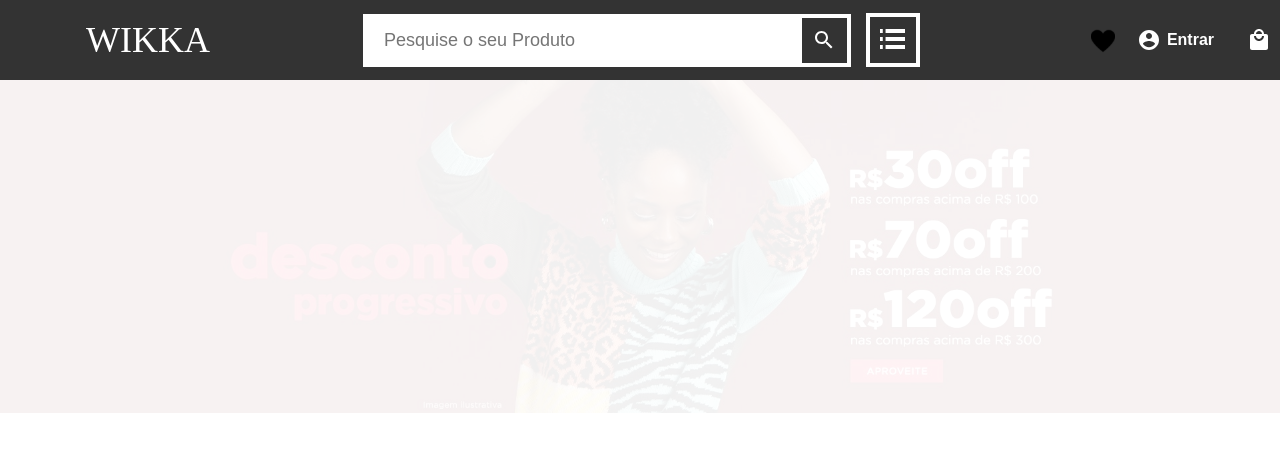
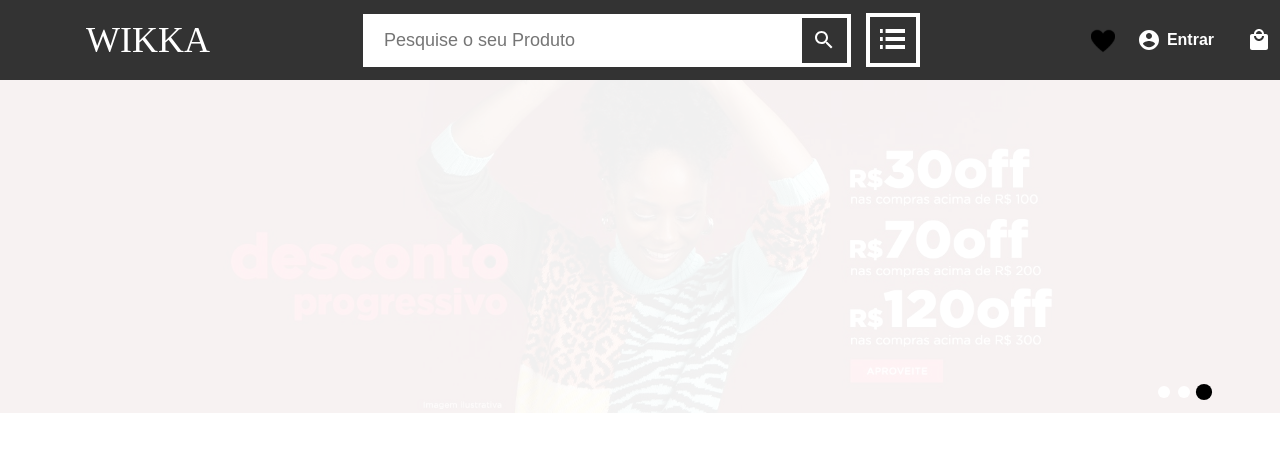
Before and after one commit to RafaelFerreiraFontes/WIKKA-FRONTEND, a Next.js app: page / in a window 1280 px wide. Shown: the top 463 px of the page. Built offline with nearby package versions, Linux system fonts and the light colour scheme.

Commit message:
Add Thumbnail Menu Carousel

```diff
--- a/components/styles/thumbnail.module.css
+++ b/components/styles/thumbnail.module.css
@@ -64,3 +64,55 @@
 
     transition: background 0.5s ease;
 }
+
+.carousel_slide_menu
+{
+
+    display: flex;
+
+    flex-direction: row;
+
+    flex-wrap: nowrap;
+
+    align-items: center;
+
+    justify-content: flex-end;
+
+    position: absolute;
+
+    margin: 0;
+
+    bottom: 15px;
+
+    right: 50px;
+
+    list-style: none;
+
+    padding-right: 16px;
+
+    cursor: pointer;
+}
+
+.carousel_slide_menu_item
+{
+    width: 12px;
+
+    height: 12px;
+
+    border-radius: 13px;
+
+    margin: 0 4px;
+
+    background-color: #ffffff;
+
+    transition: transform 0.75s ease;
+}
+
+.active
+{
+    transition: transform 0.75s ease;
+
+    transform: scale(1.35);
+
+    background-color: black;
+}
--- a/components/thumbnail.js
+++ b/components/thumbnail.js
@@ -4,6 +4,7 @@ import Image from "next/image";
 
 import styles from "./styles/thumbnail.module.css"
 
+let image_timeout = 0;
 
 function Thumbnail({ thumbnail_images = [] })
 {
@@ -12,13 +13,15 @@ function Thumbnail({ thumbnail_images = [] })
     const [image_index, setIndex] = useState(0);
 
     function changeImage(){
-        setIndex((image_index + 1) % thumbnail_images.length)
+        setIndex( (image_index + 1) % thumbnail_images.length )
     }
+
+
 
     useEffect( () =>
 
                {
-                    setTimeout(changeImage, 3000);
+                    image_timeout = setTimeout(changeImage, 3000);
                     setFadeProp( { fade: styles.fade_image_in } )
                },
                [image_index]
@@ -84,6 +87,27 @@ function Thumbnail({ thumbnail_images = [] })
 
                 }
 
+                {
+                    thumbnail_images.length > 1 &&
+                        <ul className={styles.carousel_slide_menu}>
+                            {
+                                thumbnail_images.map(
+                                    (img,index) =>
+                                    {
+                                        let active = "";
+
+                                        if(index == image_index)
+                                            active = styles.active;
+
+                                        return (
+                                            <li onClick={()=>{ setIndex( index ); clearTimeout(image_timeout); } } className={`${styles.carousel_slide_menu_item} ${active}`}  key={`dot-${index}`}></li>
+                                         );
+                                    }
+                                )
+                            }
+
+                        </ul>
+                }
             </ul>
 
         </div>
```
